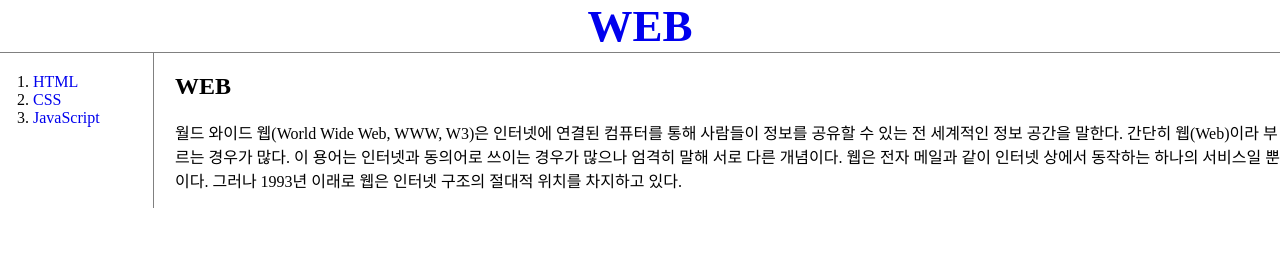
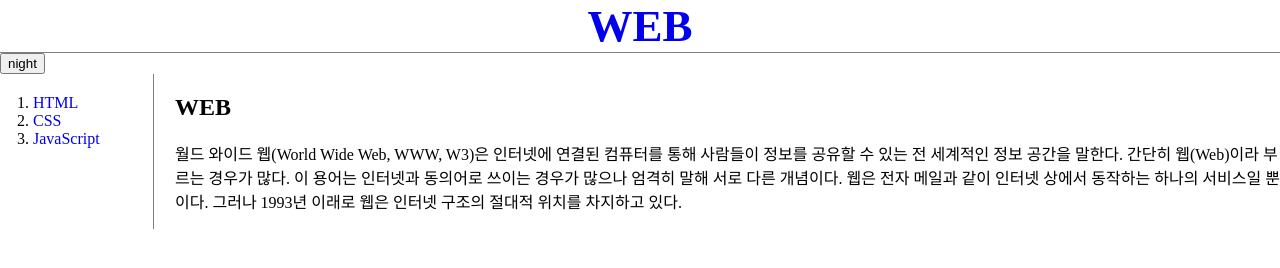
Before and after one commit to LimHyungang/WEB, a plain HTML site: page index.html in a window 1280 px wide. Drawn offline with Linux system fonts and the light colour scheme.

Commit message:
버튼, JS파일 추가

```diff
--- a/index.html
+++ b/index.html
@@ -4,11 +4,14 @@
     <meta charset="utf-8">
     <title> WEB1 - Welcome </title>
     <link rel="stylesheet" href="style.css">
+    <script src="colors.js"></script>
   </head>
-
 
   <body>
     <h1> <a href="index.html" > WEB </a> </h1>
+    <input type="button" value="night" onclick="
+        nightDayHandler(this);
+    ">
     <div id="grid">
       <ol>
         <li><a href="1.html">HTML</a></li>
```
